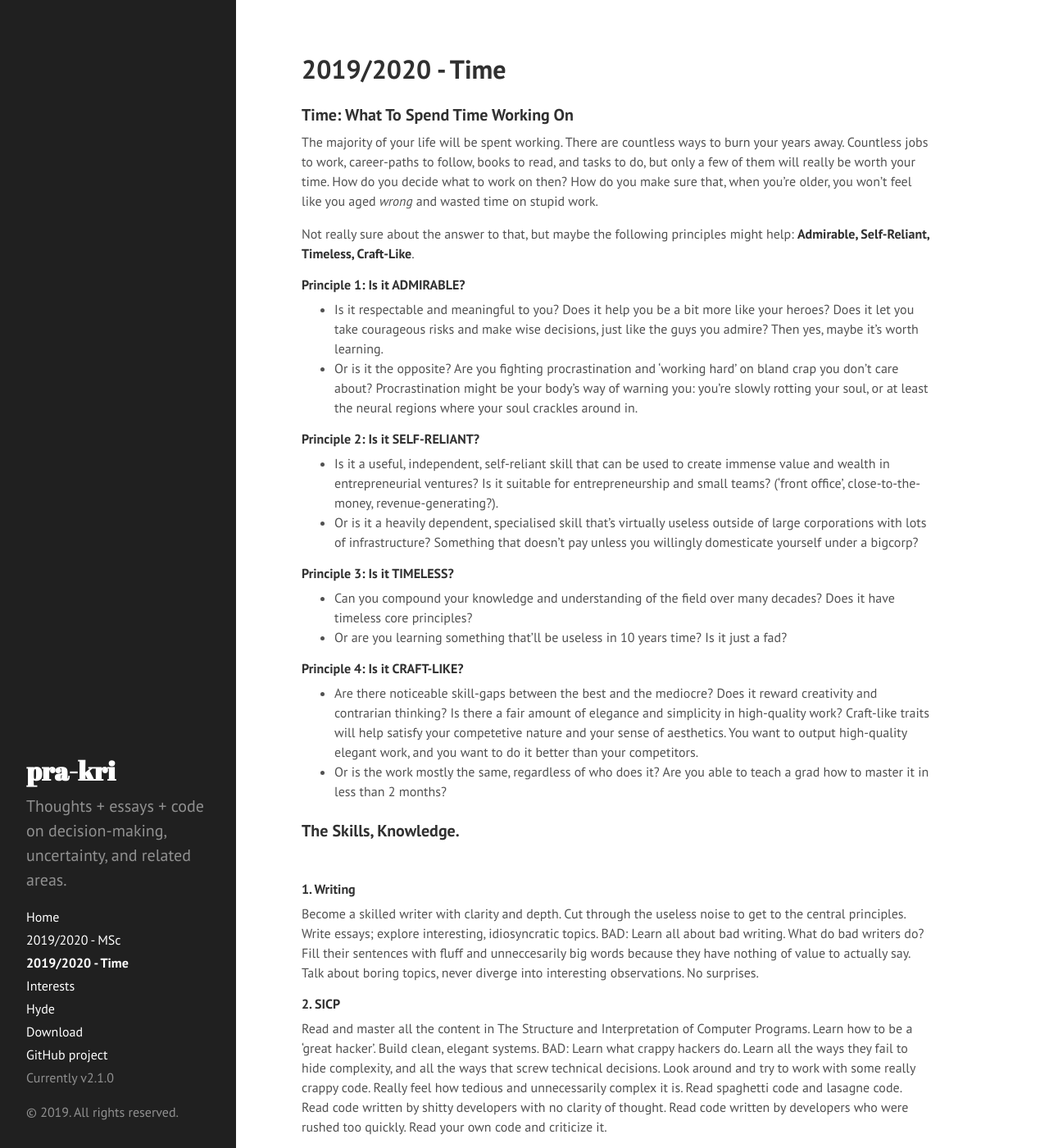
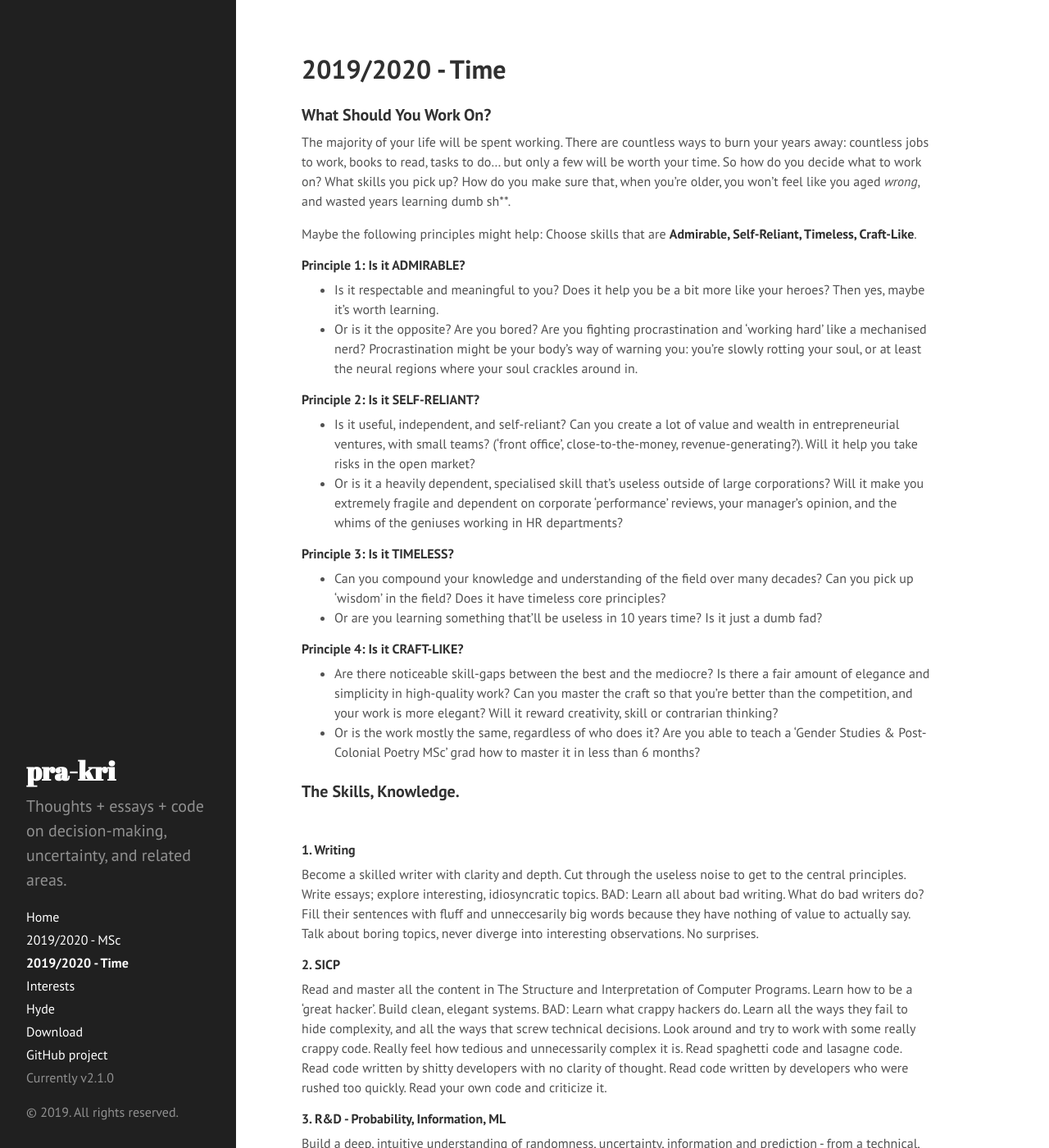
Before and after one commit to pra-kri/pra-kri.github.io, a Jekyll site: the page built from 2019to2020_time.md, in a window 1280 px wide and 1400 px high. Shown: the whole window at 82% size. Built offline with Jekyll 4.4.1, drawn with Linux system fonts in a browser that asks for light colours; Markdown is read by kramdown in place of the engine named in the settings.

Commit message:
Update 2019to2020_time.md

```diff
--- a/2019to2020_time.md
+++ b/2019to2020_time.md
@@ -3,27 +3,28 @@ layout: page
 title: 2019/2020 - Time
 ---
 
-### Time: What To Spend Time Working On
+### What Should You Work On?
 
-The majority of your life will be spent working. There are countless ways to burn your years away. Countless jobs to work, career-paths to follow, books to read, and tasks to do, but only a few of them will really be worth your time. How do you decide what to work on then? How do you make sure that, when you're older, you won't feel like you aged *wrong* and wasted time on stupid work.
+The majority of your life will be spent working. There are countless ways to burn your years away: countless jobs to work, books to read, tasks to do... but only a few will be worth your time. So how do you decide what to work on? What skills you pick up? How do you make sure that, when you're older, you won't feel like you aged *wrong*, and wasted years learning dumb sh**.
 
-Not really sure about the answer to that, but maybe the following principles might help: **Admirable, Self-Reliant, Timeless, Craft-Like**.
+Maybe the following principles might help: Choose skills that are **Admirable, Self-Reliant, Timeless, Craft-Like**.
 
 ##### Principle 1: Is it ADMIRABLE?
-* Is it respectable and meaningful to you? Does it help you be a bit more like your heroes? Does it let you take courageous risks and make wise decisions, just like the guys you admire? Then yes, maybe it's worth learning.
-* Or is it the opposite? Are you fighting procrastination and 'working hard' on bland crap you don't care about? Procrastination might be your body's way of warning you: you're slowly rotting your soul, or at least the neural regions where your soul crackles around in.
+* Is it respectable and meaningful to you? Does it help you be a bit more like your heroes? Then yes, maybe it's worth learning.
+* Or is it the opposite? Are you bored? Are you fighting procrastination and 'working hard' like a mechanised nerd? Procrastination might be your body's way of warning you: you're slowly rotting your soul, or at least the neural regions where your soul crackles around in.
 
 ##### Principle 2: Is it SELF-RELIANT?
-* Is it a useful, independent, self-reliant skill that can be used to create immense value and wealth in entrepreneurial ventures? Is it suitable for entrepreneurship and small teams? ('front office', close-to-the-money, revenue-generating?).
-* Or is it a heavily dependent, specialised skill that's virtually useless outside of large corporations with lots of infrastructure? Something that doesn't pay unless you willingly domesticate yourself under a bigcorp?
+* Is it useful, independent, and self-reliant? Can you create a lot of value and wealth in entrepreneurial ventures, with small teams? ('front office', close-to-the-money, revenue-generating?). Will it help you take risks in the open market?
+* Or is it a heavily dependent, specialised skill that's useless outside of large corporations? Will it make you extremely fragile and dependent on corporate 'performance' reviews, your manager's opinion, and the whims of the geniuses working in HR departments?
 
 ##### Principle 3: Is it TIMELESS?
-* Can you compound your knowledge and understanding of the field over many decades? Does it have timeless core principles?
-* Or are you learning something that'll be useless in 10 years time? Is it just a fad?
+* Can you compound your knowledge and understanding of the field over many decades? Can you pick up 'wisdom' in the field? Does it have timeless core principles?
+* Or are you learning something that'll be useless in 10 years time? Is it just a dumb fad?
 
 ##### Principle 4: Is it CRAFT-LIKE?
-* Are there noticeable skill-gaps between the best and the mediocre? Does it reward creativity and contrarian thinking? Is there a fair amount of elegance and simplicity in high-quality work? Craft-like traits will help satisfy your competetive nature and your sense of aesthetics. You want to output high-quality elegant work, and you want to do it better than your competitors.
-* Or is the work mostly the same, regardless of who does it? Are you able to teach a grad how to master it in less than 2 months?
+* Are there noticeable skill-gaps between the best and the mediocre? Is there a fair amount of elegance and simplicity in high-quality work? Can you master the craft so that you're better than the competition, and your work is more elegant? Will it reward creativity, skill or contrarian thinking?
+* Or is the work mostly the same, regardless of who does it? Are you able to teach a 'Gender Studies & Post-Colonial Poetry MSc' grad how to master it in less than 6 months?
+
 
 
 ### The Skills, Knowledge.
```
